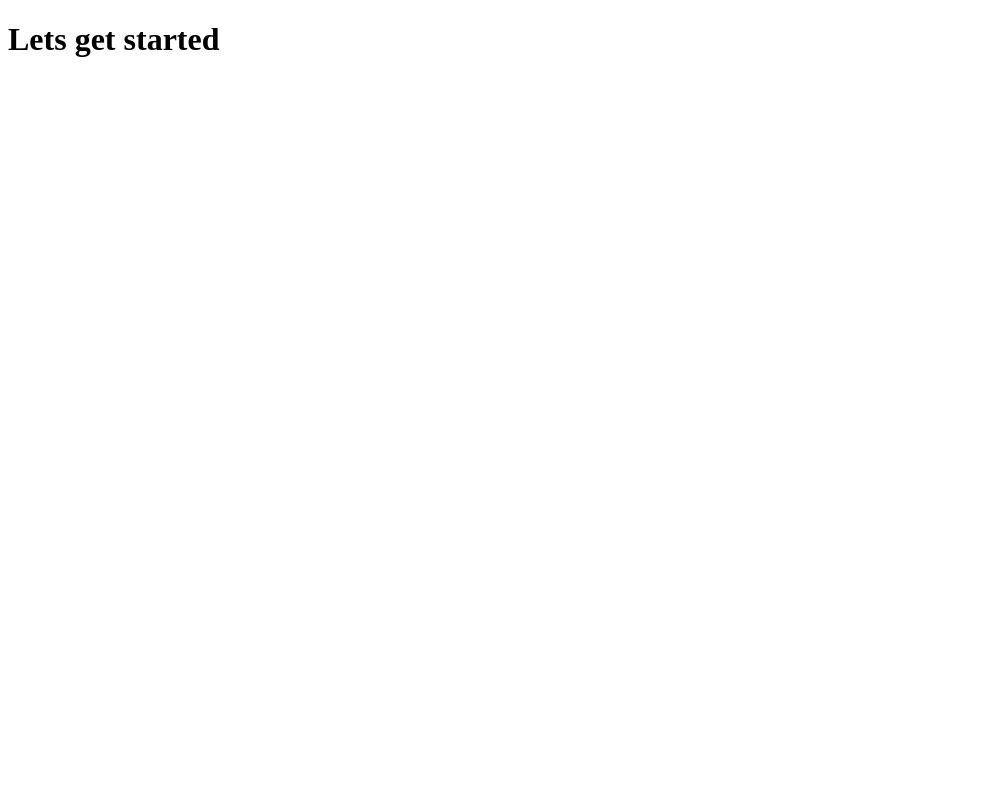
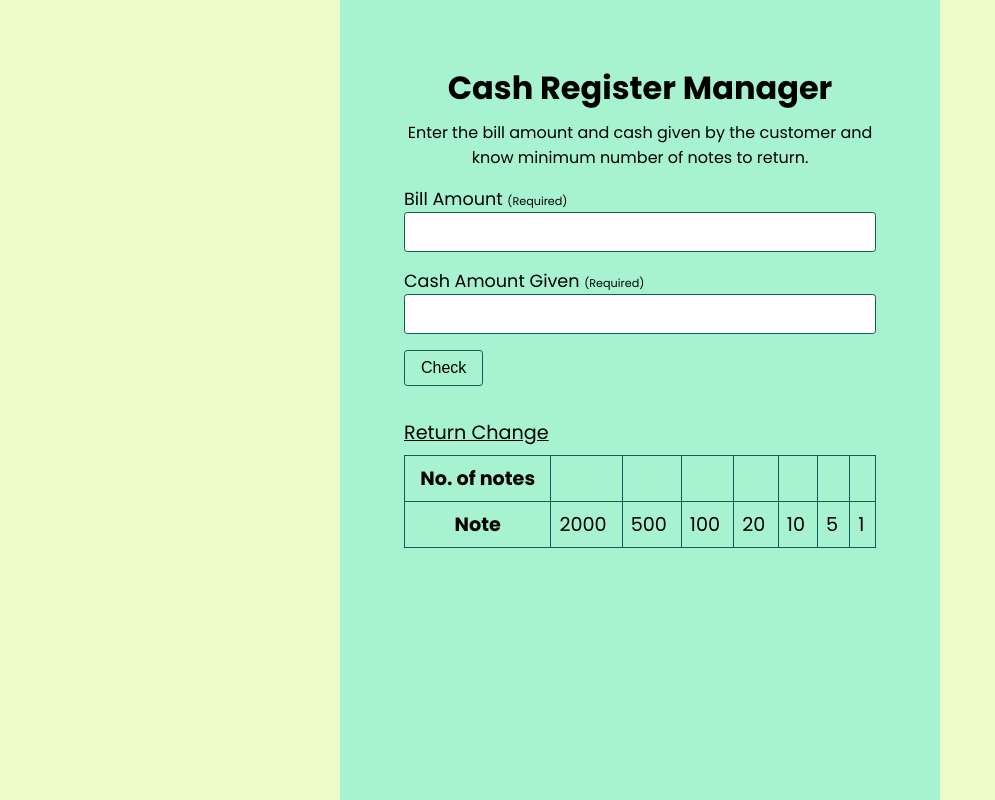
Before and after one commit to anandbaraik/cash-register, a plain HTML site: page index.html in a window 1280 px wide. Shown: the whole page, without its empty margins (0-995 px from the left). Drawn offline with Linux system fonts and the light colour scheme.

Commit message:
update:styling

```diff
--- a/assets/style.css
+++ b/assets/style.css
@@ -0,0 +1,76 @@
+*{
+    box-sizing: border-box;
+    margin: 0 auto;
+    max-width: 600px;
+}
+body{
+    background-color: #ecfccb;
+    font-family: 'Poppins', sans-serif;
+}
+.container{
+    background-color: #a7f3d0;
+    padding: 2rem 4rem;
+    height: 100vh;
+}
+.container > h1.header{
+    text-align: center;
+    margin-top: 2rem;
+}
+.container > p.description{
+    text-align: center;
+    margin: 0.5rem 0;
+}
+div.group{
+    display: flex;
+    flex-direction: column;
+    margin: 1rem 0;
+}
+div.group > label {
+    font-size: 1.1rem;
+    margin: 0;
+}
+.required{
+    font-size: 0.7rem !important;
+}
+input{
+    width: 100%;
+    max-width: 100vw;
+    height: 2.5rem;
+    border: 1px solid #115e59;
+    border-radius: 0.2rem;
+}
+.btn{
+    padding: 0.5rem 1rem;
+    background-color: #a7f3d0;
+    border-radius: 0.2rem;
+    font-size: 1rem;
+    border: 1px solid #115e59;
+    cursor: pointer;
+}
+.cash-change{
+    margin-top: 2rem;
+    max-width: 100vw;
+    overflow-y: auto;
+}
+table{
+    margin: 0;
+    border-collapse: collapse;
+    font-size: 1.2rem;
+    width: 100%;
+}
+table > caption {
+    text-align: start;
+    font-size: 1.2rem;
+    text-decoration:underline;
+    margin-bottom: 0.5rem;
+}
+table > tr, th, td{
+    border: 1px solid #115e59;
+    padding: 0.5rem;
+}
+/* Extra small devices (phones, 600px and down) */
+@media only screen and (max-width: 600px) {
+    .container{
+        padding: 0.3rem;
+    }
+}
--- a/index.html
+++ b/index.html
@@ -4,11 +4,94 @@
     <meta charset="UTF-8">
     <meta http-equiv="X-UA-Compatible" content="IE=edge">
     <meta name="viewport" content="width=device-width, initial-scale=1.0">
+    <link rel="preconnect" href="https://fonts.googleapis.com">
+    <link rel="preconnect" href="https://fonts.gstatic.com" crossorigin>
+    <link href="https://fonts.googleapis.com/css2?family=Poppins:wght@100;200;300;400;500;600;700;800;900&display=swap" rel="stylesheet">
     <title>Cash Register</title>
     <link rel="stylesheet" href="/assets/style.css">
 </head>
 <body>
-    <h1>Lets get started</h1>
+    <div class="container">
+        <h1 class="header">
+            Cash Register Manager
+        </h1>
+        <p class="description">
+            Enter the bill amount and cash given by the customer and know minimum number of notes to return.
+        </p>
+        <div class="group">
+            <label for="bill-amount">
+                Bill Amount
+                <span class="required">
+                    (Required)
+                </span>
+            </label>
+            <input type="number" id="bill-amount">
+        </div>
+        <div class="group">
+            <label for="cash-given">
+                Cash Amount Given
+                <span class="required">
+                    (Required)
+                </span>
+            </label>
+            <input type="number" id="cash-given">
+        </div>
+        <button type="button" class="btn return-change">
+            Check
+        </button>
+        <div class="cash-change">
+            <table class="table">
+                <caption>
+                    Return Change
+                </caption>
+                <tr>
+                    <th>
+                        No. of notes
+                    </th>
+                    <td>
+                    </td>
+                    <td>
+                    </td>
+                    <td>
+                    </td>
+                    <td>
+                    </td>
+                    <td>
+                    </td>
+                    <td>
+                    </td>
+                    <td>
+                    </td>
+                </tr>
+                <tr>
+                    <th>
+                        Note
+                    </th>
+                    <td>
+                        2000
+                    </td>
+                    <td>
+                        500
+                    </td>
+                    <td>
+                        100
+                    </td>
+                    <td>
+                        20
+                    </td>
+                    <td>
+                        10
+                    </td>
+                    <td>
+                        5
+                    </td>
+                    <td>
+                        1
+                    </td>
+                </tr>
+            </table>
+        </div>
+    </div>
     <script src="/assets/app.js"></script>
 </body>
 </html>
```
